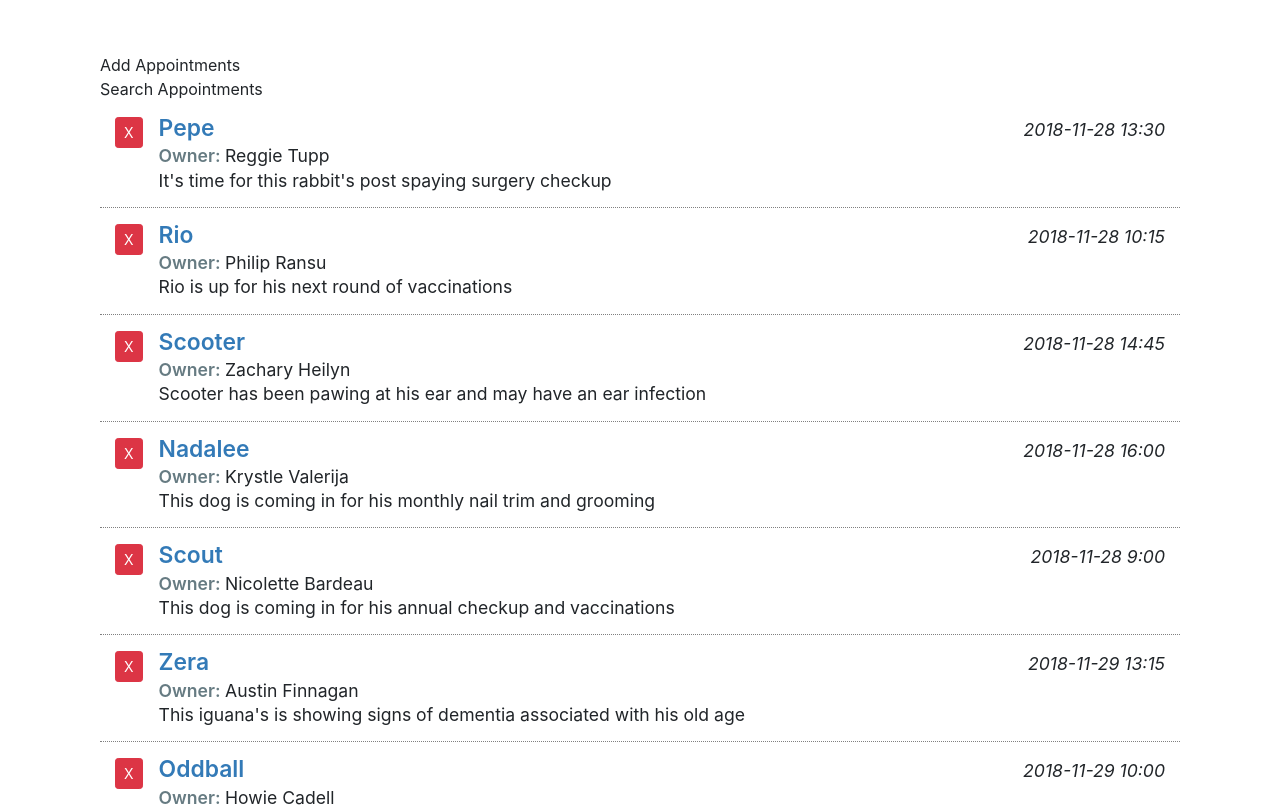
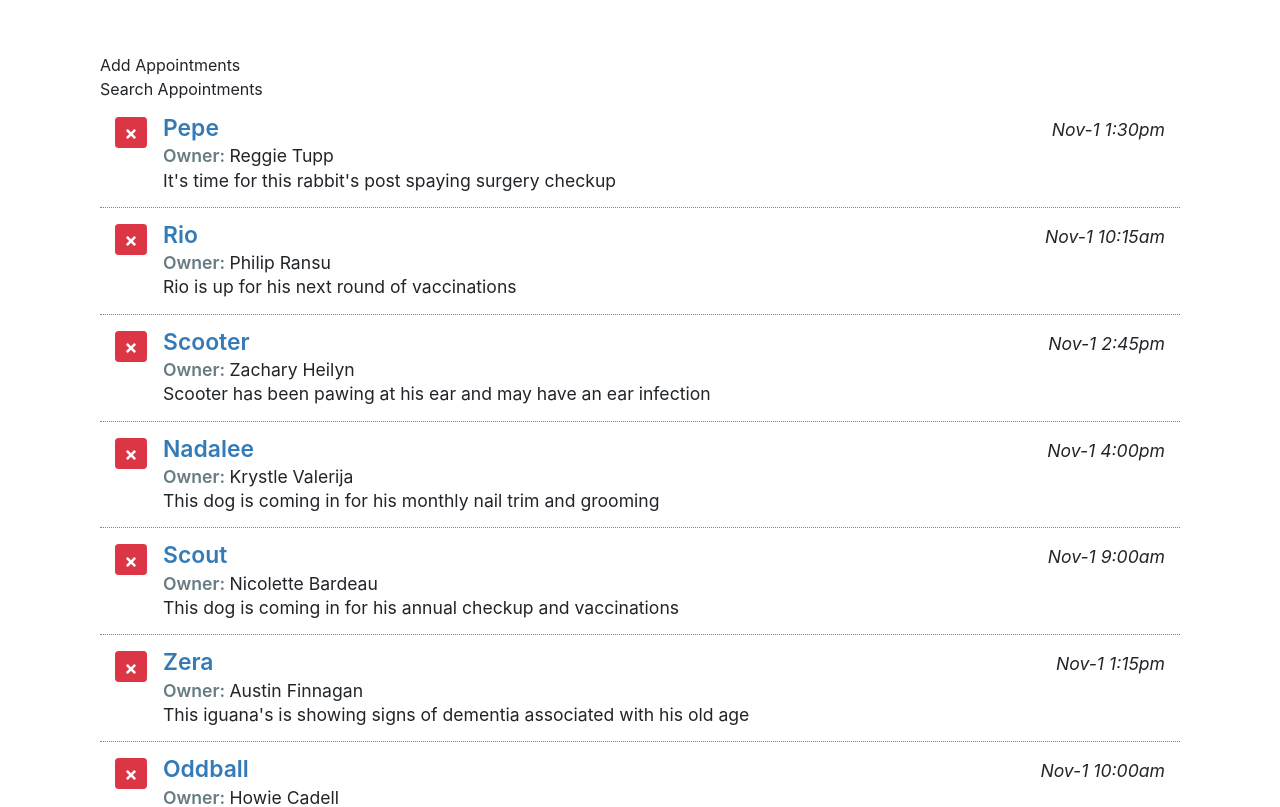
Before and after one commit to BenjaminKyhn/react-interface, a React (Create React App) app: page / in a window 1280 px wide. Shown: the top 807 px of the page. Built offline with nearby package versions, Linux system fonts and the light colour scheme.

Commit message:
2.8 complete

```diff
--- a/src/components/ListAppointments.js
+++ b/src/components/ListAppointments.js
@@ -1,4 +1,6 @@
 import React, {Component} from 'react';
+import {FaTimes} from 'react-icons/fa';
+import Moment from 'react-moment';
 
 class ListAppointments extends Component {
     render(){
@@ -7,13 +9,21 @@
                 {this.props.appointments.map(item => (
                     <div className="pet-item col media py-3" key={item.aptId}>
                         <div className="mr-3">
-                            <button className="pet-delete btn btn-sm btn-danger">X</button>
+                            <button className="pet-delete btn btn-sm btn-danger">
+                                <FaTimes/>
+                            </button>
                         </div>
 
                         <div className="pet-info media-body">
                             <div className="pet-head d-flex">
                                 <span className="pet-name">{item.petName}</span>
-                                <span className="apt-date ml-auto">{item.aptDate}</span>
+                                <span className="apt-date ml-auto">
+                                    <Moment
+                                        date={item.aptDate}
+                                        parse="YYYY-MM-dd hh:mm"
+                                        format="MMM-D h:mma"
+                                    />
+                                </span>
                             </div>
 
                             <div className="owner-name">
```
